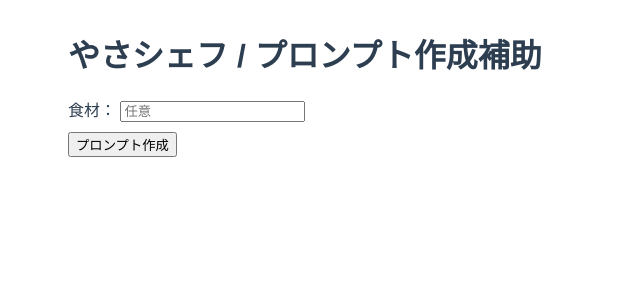
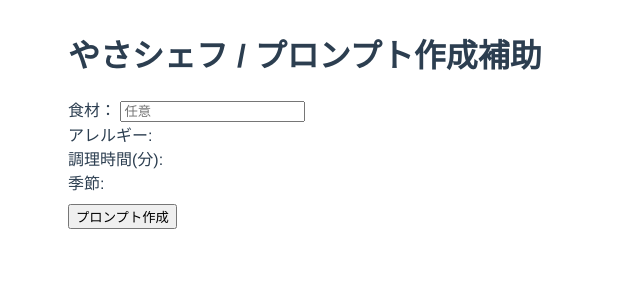
Before and after one commit to marunaka-food-corp/yasa-chef-prompt, a Vue app: page / in a window 1280 px wide. Shown: the top 300 px of the page, without its empty margins (0-640 px from the left). Built offline with nearby package versions, Linux system fonts and the light colour scheme.

Commit message:
Update App.vue

```diff
--- a/src/App.vue
+++ b/src/App.vue
@@ -5,6 +5,15 @@
       <div>
         <label for="ingredients">食材：&nbsp;</label>
         <input v-model="item.ingredients" id="ingredients" placeholder="任意" />
+      </div>
+      <div>
+        <label for="allergies">アレルギー:&nbsp;</label>
+      </div>
+      <div>
+        <label for="cookTime">調理時間(分):&nbsp;</label>
+      </div>
+      <div>
+        <label for="season">季節:&nbsp;</label>
       </div>
       <button type="submit">プロンプト作成</button>
     </form>
```
